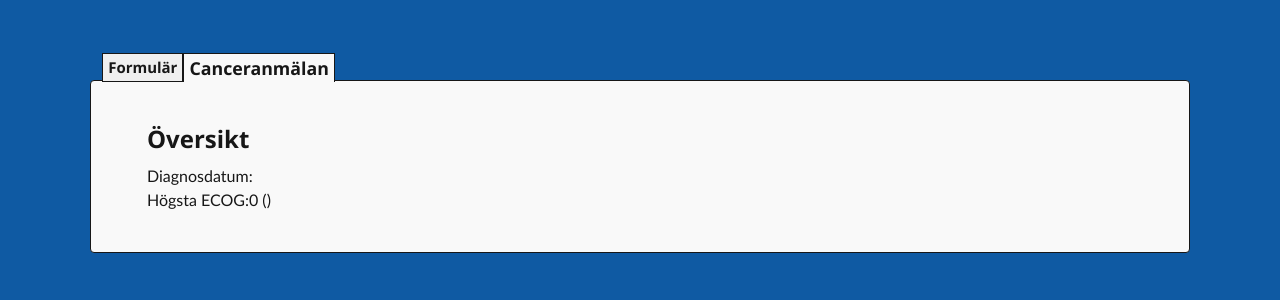
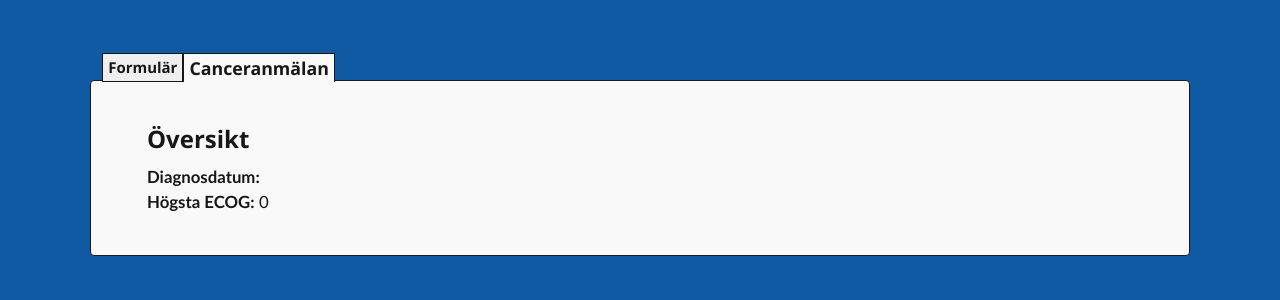
Before and after one commit to EllenSandqvist/RCC, a React (Vite) app: page / in a window 1280 px wide. Both pictures are taken after a click on the button "Canceranmälan". Shown: the top 300 px of the page. Built offline with nearby package versions, Linux system fonts and the light colour scheme.

Commit message:
Added styling to EnrollmentOverview. Added and styled close buttons to modal and toast.

```diff
--- a/src/components/ConfirmModal/ConfirmModal.jsx
+++ b/src/components/ConfirmModal/ConfirmModal.jsx
@@ -1,3 +1,5 @@
+import { IoCloseSharp } from "react-icons/io5";
+
 import styles from "./ConfirmModal.module.css";
 
 const displayNames = {
@@ -14,6 +16,10 @@ const ConfirmModal = ({ formData, saveForm, onClose }) => {
   return (
     <div id="greetings" className={styles.modal_backdrop}>
       <div className={styles.modal_content}>
+        <button type="button" className={styles.close_btn} onClick={onClose}>
+          <IoCloseSharp />
+        </button>
+
         <p className={styles.confirm_text}>
           Kontrollera den imatade datan innan du sparar.
         </p>
--- a/src/components/ConfirmModal/ConfirmModal.module.css
+++ b/src/components/ConfirmModal/ConfirmModal.module.css
@@ -16,6 +16,25 @@
   max-width: 800px;
   max-height: 800px;
   overflow-y: auto;
+  position: relative;
+}
+
+.close_btn {
+  position: absolute;
+  display: grid;
+  place-items: center;
+  right: 0.2em;
+  top: 0.2em;
+  height: 45px;
+  width: 45px;
+  border: none;
+  background-color: #fff;
+  font-size: 1.5rem;
+}
+
+.close_btn:hover {
+  transform: scale(1.2);
+  background-color: #fff;
 }
 
 .confirm_text {
--- a/src/components/EcogFields.jsx
+++ b/src/components/EcogFields.jsx
@@ -90,7 +90,7 @@ const EcogFields = ({
             <button
               type="button"
               className="delete-line-btn"
-              title="Delete ECOG"
+              title="Ta bort ECOG"
               onClick={() => handleRemoveEcog(ecog.id)}
             >
               <FaRegTrashAlt />
@@ -106,7 +106,7 @@ const EcogFields = ({
       ))}
 
       <button type="button" onClick={addEcog}>
-        Lägg till ny rad +
+        Lägg till ny ECOG +
       </button>
     </div>
   );
--- a/src/components/EnrollmentOverview.jsx
+++ b/src/components/EnrollmentOverview.jsx
@@ -1,6 +1,6 @@
 import { useMemo } from "react";
 
-const EnrollmentOverview = ({ diagnosData, ecogs }) => {
+const EnrollmentOverview = ({ patient, diagnosData, ecogs }) => {
   const highestEcog = useMemo(() => {
     return ecogs.reduce(
       (max, curr) => {
@@ -13,9 +13,18 @@ const EnrollmentOverview = ({ diagnosData, ecogs }) => {
   return (
     <section>
       <h1>Översikt</h1>
-      <p>Diagnosdatum: {diagnosData.diagnosDate}</p>
-      <p>
-        Högsta ECOG:{highestEcog.ecogScore} ({highestEcog.ecogDate})
+      {patient.firstName && patient.lastName && (
+        <h2>
+          {patient.firstName} {patient.lastName} - {patient.personalNum}
+        </h2>
+      )}
+
+      <p className="overview-text">
+        <b>Diagnosdatum:</b> {diagnosData.diagnosDate}
+      </p>
+      <p className="overview-text">
+        <b>Högsta ECOG:</b> {highestEcog.ecogScore}
+        {highestEcog.ecogDate && <span> ({highestEcog.ecogDate})</span>}
       </p>
     </section>
   );
--- a/src/components/FormTabs/FormTabs.jsx
+++ b/src/components/FormTabs/FormTabs.jsx
@@ -81,7 +81,11 @@ const FormTabs = () => {
           setErrors={setErrors}
         />
       ) : (
-        <EnrollmentOverview diagnosData={diagnosData} ecogs={ecogs} />
+        <EnrollmentOverview
+          patient={patient}
+          diagnosData={diagnosData}
+          ecogs={ecogs}
+        />
       );
     }
   };
--- a/src/components/Toast/Toast.jsx
+++ b/src/components/Toast/Toast.jsx
@@ -1,5 +1,6 @@
+import { IoCloseSharp } from "react-icons/io5";
+
 import styles from "./Toast.module.css";
-import { IoClose } from "react-icons/io5";
 
 const Toast = ({ type, onClose, message }) => {
   const typeStyle = type === "error" ? styles.error : styles.success;
@@ -9,7 +10,7 @@ const Toast = ({ type, onClose, message }) => {
         <p>{message}</p>
       </div>
       <button className={styles.close_btn} onClick={onClose}>
-        <IoClose />
+        <IoCloseSharp className={styles.close_icon} />
       </button>
     </div>
   );
--- a/src/components/Toast/Toast.module.css
+++ b/src/components/Toast/Toast.module.css
@@ -6,6 +6,7 @@
   border-radius: 0.5em;
   color: #fff;
   box-shadow: 0 4px 10px rgba(0, 0, 0, 0.2);
+  font-size: 1.05rem;
 }
 
 .error {
@@ -20,13 +21,28 @@
   position: relative;
   width: 100%;
   height: 100%;
-  padding: 1.5em 3em;
+  padding: 1.5em 5em;
 }
 
 .close_btn {
   position: absolute;
-  top: 5px;
-  right: 5px;
   display: grid;
   place-items: center;
+  right: 0.2em;
+  top: 0.2em;
+  height: 30px;
+  width: 30px;
+  border: none;
+  background-color: transparent;
+  font-size: 1.3rem;
 }
+
+.close_btn:hover {
+  background-color: transparent;
+  transform: scale(1.1);
+}
+
+.close_icon {
+  background-color: #efefef;
+  border-radius: 2px;
+}
--- a/src/components/TreatmentFields.jsx
+++ b/src/components/TreatmentFields.jsx
@@ -164,7 +164,7 @@ const TreatmentFields = ({
               type="button"
               className="delete-line-btn"
               onClick={() => handleRemoveTreatment(treatment.id)}
-              title="Delete treatment"
+              title="Ta bort behandling"
             >
               <FaRegTrashAlt />
             </button>
@@ -185,7 +185,7 @@ const TreatmentFields = ({
         </div>
       ))}
       <button type="button" onClick={() => addTreatment()}>
-        Lägg till ny rad +
+        Lägg till ny behandling +
       </button>
     </div>
   );
--- a/src/index.css
+++ b/src/index.css
@@ -68,6 +68,10 @@ h2 {
   margin: 1.2em 0 0.6em 0;
 }
 
+i {
+  font-size: 1.05rem;
+}
+
 button {
   cursor: pointer;
   padding: 2px 5px;
@@ -125,6 +129,32 @@ form {
   align-self: flex-end;
 }
 
+/* .close-btn {
+  position: absolute;
+  display: grid;
+  place-items: center;
+  right: 0.2em;
+  top: 0.2em;
+  height: 45px;
+  width: 45px;
+  border: none;
+  background-color: #fff;
+  font-size: 1.5rem;
+}
+
+.close-btn:hover {
+  transform: scale(1.2);
+  background-color: #fff;
+}
+
+.toast-close-btn {
+  background-color: var(--accent-error);
+  color: #fff;
+}
+
+.toast-close-btn:hover {
+  background-color: var(--accent-error);
+} */
 .question-group {
   display: flex;
   flex-wrap: wrap;
@@ -175,3 +205,7 @@ form {
   margin: 0 1em;
   padding: 0;
 }
+
+.overview-text {
+  font-size: 1.05rem;
+}
```
